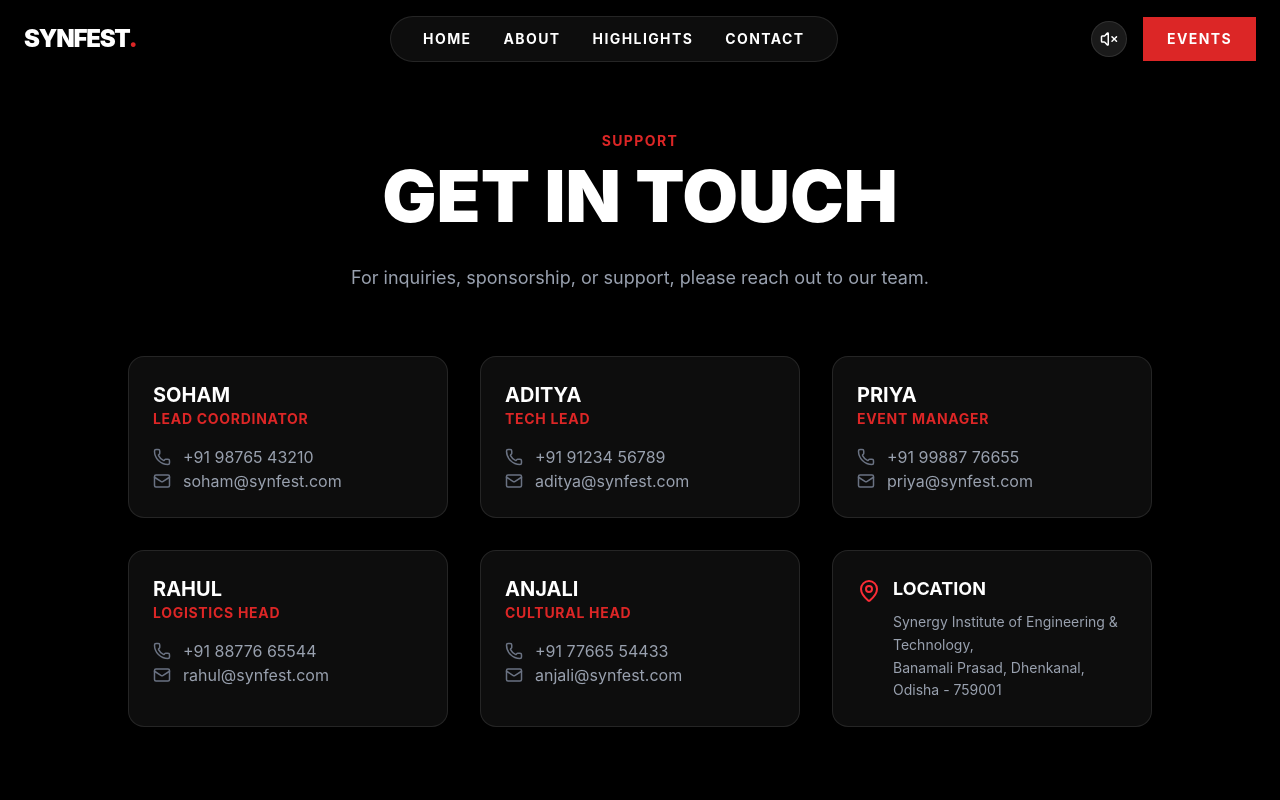
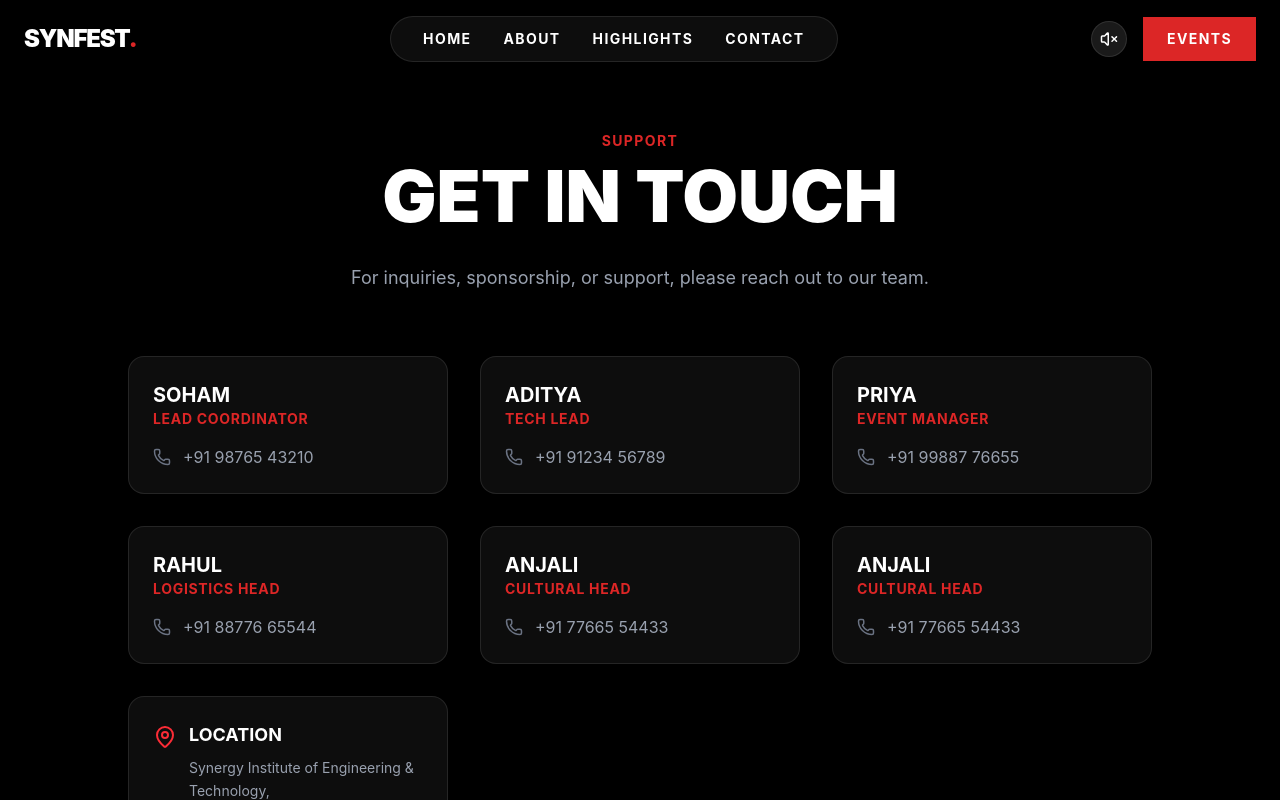
Before and after one commit to jagdishtripathy/Synfest-2026, a React (Vite) app: page /contact in a window 1280 px wide. Shown: the top 800 px of the page. Built offline with nearby package versions, Linux system fonts and the light colour scheme.

Commit message:
Numbering fix

```diff
--- a/src/data/coordinators.js
+++ b/src/data/coordinators.js
@@ -1,37 +1,32 @@
 export const coordinators = [
   {
-    id: 1,
     name: "Soham",
     role: "Lead Coordinator",
     phone: "+91 98765 43210",
-    email: "soham@synfest.com",
   },
   {
-    id: 2,
     name: "Aditya",
     role: "Tech Lead",
     phone: "+91 91234 56789",
-    email: "aditya@synfest.com",
   },
   {
-    id: 3,
     name: "Priya",
     role: "Event Manager",
     phone: "+91 99887 76655",
-    email: "priya@synfest.com",
   },
   {
-    id: 4,
     name: "Rahul",
     role: "Logistics Head",
     phone: "+91 88776 65544",
-    email: "rahul@synfest.com",
   },
   {
-    id: 5,
     name: "Anjali",
     role: "Cultural Head",
     phone: "+91 77665 54433",
-    email: "anjali@synfest.com",
+  },
+  {
+    name: "Anjali",
+    role: "Cultural Head",
+    phone: "+91 77665 54433",
   },
 ];
--- a/src/pages/Contact.jsx
+++ b/src/pages/Contact.jsx
@@ -12,29 +12,25 @@ export default function Contact() {
                 </p>
 
                 <div className="grid grid-cols-1 md:grid-cols-2 lg:grid-cols-3 gap-8 text-left">
-                    {coordinators.map((person) => (
-                        <div key={person.id} className="p-6 bg-white/5 rounded-2xl border border-white/10 hover:border-primary/50 transition-colors group">
-                           <div className="mb-4">
+                    {coordinators.map((person, index) => (
+                        <div key={index} className="p-6 bg-white/5 rounded-2xl border border-white/10 hover:border-primary/50 transition-colors group">
+                            <div className="mb-4">
                                 <h3 className="text-xl font-bold text-white uppercase">{person.name}</h3>
                                 <p className="text-primary text-sm font-bold tracking-wider uppercase">{person.role}</p>
-                           </div>
+                            </div>
 
-                           <div className="space-y-3">
+                            <div className="space-y-3">
                                 <a href={`tel:${person.phone}`} className="flex items-center gap-3 text-gray-400 hover:text-white transition-colors">
                                     <Phone size={18} className="text-gray-500 group-hover:text-primary transition-colors" />
                                     <span>{person.phone}</span>
                                 </a>
-                                <a href={`mailto:${person.email}`} className="flex items-center gap-3 text-gray-400 hover:text-white transition-colors">
-                                    <Mail size={18} className="text-gray-500 group-hover:text-primary transition-colors" />
-                                    <span className="truncate">{person.email}</span>
-                                </a>
-                           </div>
+                            </div>
                         </div>
                     ))}
 
                     {/* Location Card */}
                     <div className="p-6 bg-white/5 rounded-2xl border border-white/10 md:col-span-2 lg:col-span-1 flex flex-col justify-center">
-                         <div className="flex items-start gap-3">
+                        <div className="flex items-start gap-3">
                             <MapPin size={24} className="text-red-500 shrink-0 mt-1" />
                             <div>
                                 <h3 className="text-lg font-bold text-white uppercase mb-2">Location</h3>
--- a/src/pages/Events.jsx
+++ b/src/pages/Events.jsx
@@ -90,9 +90,9 @@ export default function Events() {
 
                 {/* Event List */}
                 <div className="grid grid-cols-1 md:grid-cols-2 lg:grid-cols-3 gap-6 pb-10">
-                    {currentEvents.map((event) => (
+                    {currentEvents.map((event, index) => (
                         <div
-                            key={event.id}
+                            key={index}
                             onClick={() => setSelectedEvent(event)}
                             className="group relative h-64 border border-white/10 rounded-xl bg-[#0a0a0a] overflow-hidden cursor-pointer transition-transform duration-300"
                         >
@@ -117,7 +117,7 @@ export default function Events() {
                             <div className="cursor-default absolute inset-0 z-20 p-8 flex flex-col justify-center">
                                 {/* Decorative ID - Moved to Left & Increased Visibility */}
                                 <div className="absolute top-4 left-4 text-7xl font-black text-white/10 pointer-events-none select-none">
-                                    {event.id.replace(/\D/g, '')}
+                                    {(index + 1).toString().padStart(2, '0')}
                                 </div>
 
                                 <div className="relative z-10 pl-4 md:pl-8">
```
Also changed, not shown: src/data/events.js (+0 -45 lines).
